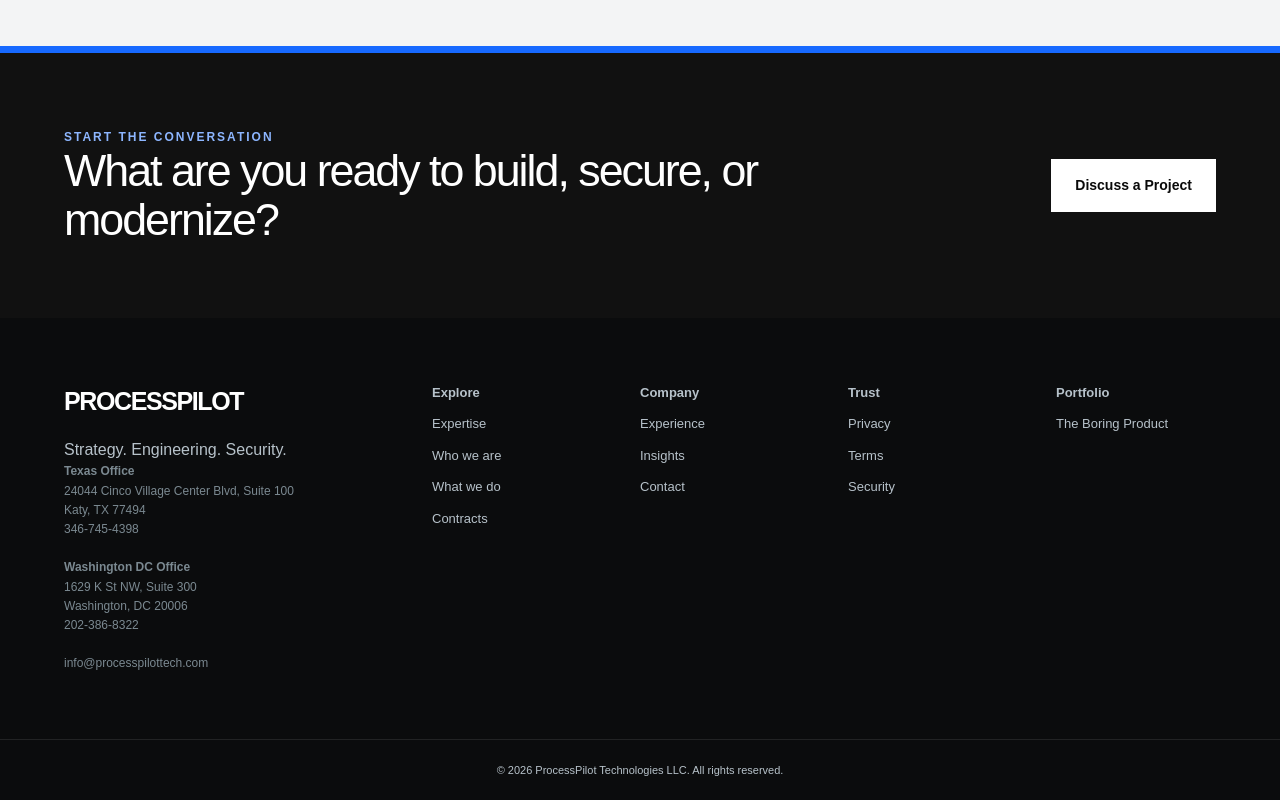
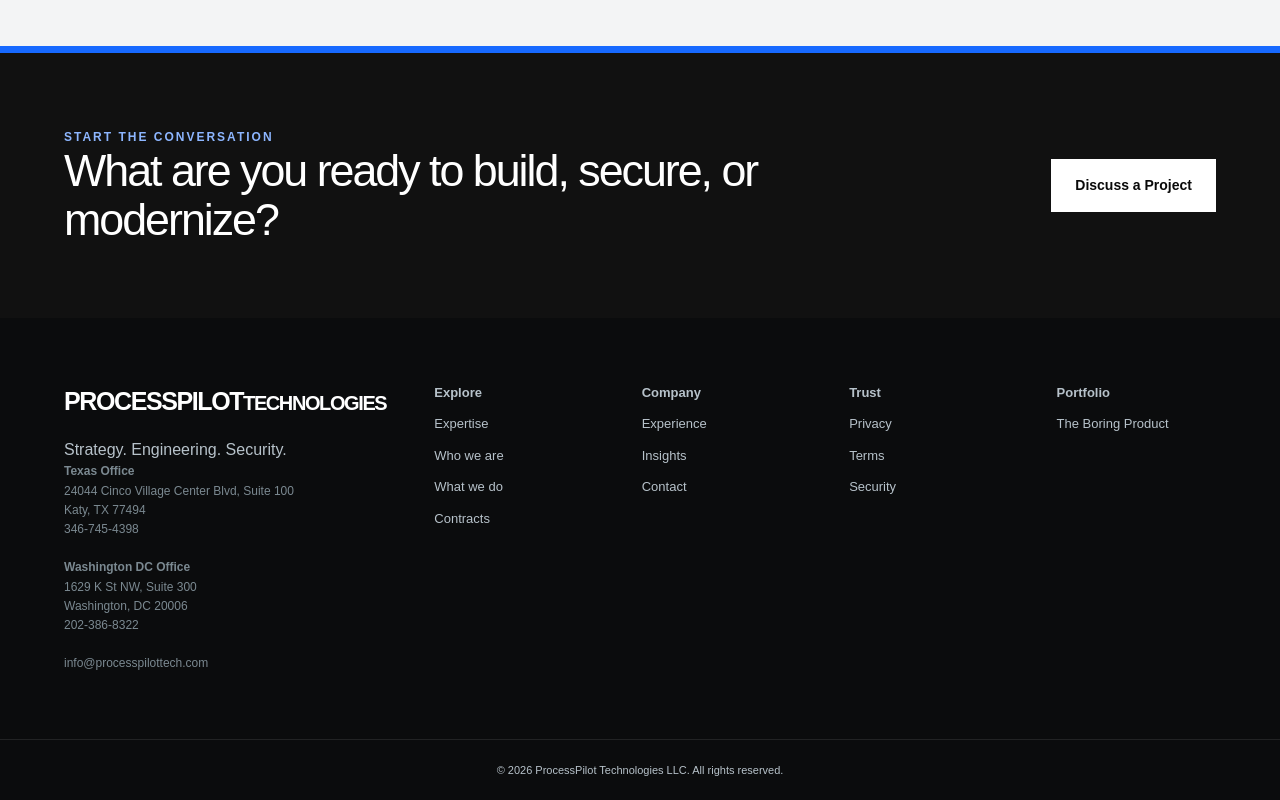
Before and after one commit to Dr-Opara/processpilot, a Next.js app: page /about in a window 1280 px wide. Shown: the part 1580-2380 px from the top of the page. Built offline with nearby package versions, Linux system fonts and the light colour scheme.

Commit message:
Add Technologies beneath footer wordmark

```diff
--- a/app/site.tsx
+++ b/app/site.tsx
@@ -191,8 +191,9 @@
     <footer>
       <div className="footer">
         <div>
-          <Link href="/" className="footerWordmark">
-            PROCESSPILOT
+          <Link href="/" className="footerWordmark" aria-label="ProcessPilot Technologies home">
+            <span>PROCESSPILOT</span>
+            <small>TECHNOLOGIES</small>
           </Link>
           <p>Strategy. Engineering. Security.</p>
           <p className="fine">
```
